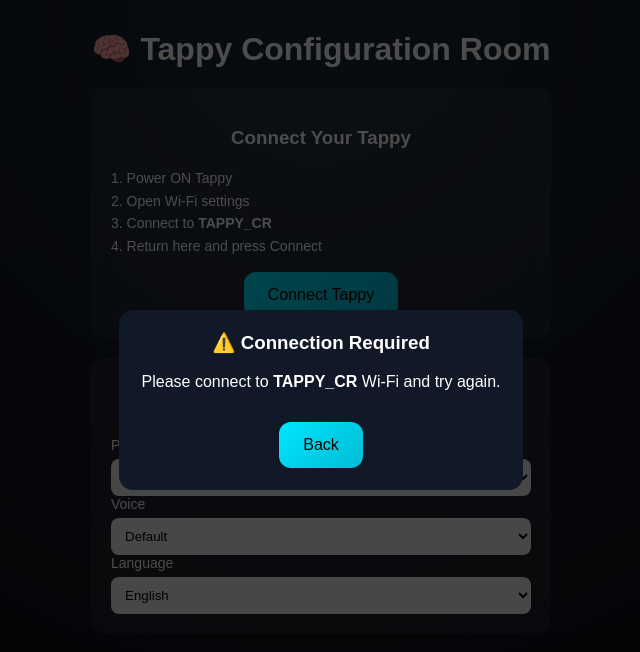
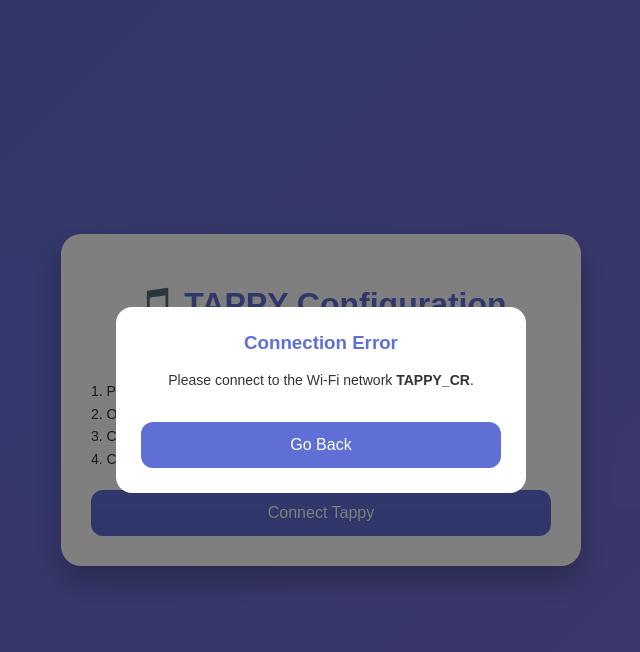
Before and after one commit to tharuldasan/TAPPY-WEB, a plain HTML site: page index.html in a window 1280 px wide. Both pictures are taken after a click on the button "Connect Tappy". Shown: the whole page, without its empty margins (319-959 px from the left). Drawn offline with Linux system fonts and the light colour scheme; no server answers.

Commit message:
Update index.html

```diff
--- a/index.html
+++ b/index.html
@@ -6,159 +6,129 @@
 <meta name="viewport" content="width=device-width, initial-scale=1.0">
 
 <style>
+/* MATCHING YOUR ESP32 STYLE */
 body {
   margin: 0;
   font-family: Arial, sans-serif;
-  background: radial-gradient(circle at top, #1b2735, #090a0f);
-  color: #fff;
+  background: linear-gradient(135deg, #5f6fd6, #7b6fd6);
 }
 
-.container {
-  padding: 20px;
+/* DASHBOARD */
+#dashboard {
+  min-height: 100vh;
+  display: flex;
+  align-items: center;
+  justify-content: center;
+}
+
+.card {
+  background: #ffffff;
+  border-radius: 20px;
+  padding: 30px;
+  width: 90%;
+  max-width: 460px;
+  box-shadow: 0 15px 30px rgba(0,0,0,0.25);
   text-align: center;
 }
 
-h1 {
-  margin: 10px 0;
+.card h1 {
+  color: #5f6fd6;
+  margin-bottom: 20px;
 }
 
-.card {
-  background: rgba(255,255,255,0.06);
-  backdrop-filter: blur(10px);
-  border-radius: 14px;
-  padding: 20px;
-  margin: 20px auto;
-  max-width: 420px;
+.instructions {
+  text-align: left;
+  color: #333;
+  font-size: 14px;
+  line-height: 1.6;
 }
 
 button {
-  background: linear-gradient(135deg, #00e5ff, #00bcd4);
+  margin-top: 20px;
+  width: 100%;
+  padding: 14px;
+  font-size: 16px;
+  border-radius: 12px;
   border: none;
-  border-radius: 12px;
-  padding: 14px 24px;
-  font-size: 16px;
+  background: #5f6fd6;
+  color: #fff;
   cursor: pointer;
-  color: #000;
-  margin-top: 15px;
 }
 
 button:hover {
   opacity: 0.9;
 }
 
-.instructions {
-  text-align: left;
-  font-size: 14px;
-  line-height: 1.6;
-}
-
-/* Settings */
-.settings {
-  text-align: left;
-  font-size: 14px;
-  margin-top: 10px;
-}
-
-.settings select {
-  width: 100%;
-  padding: 10px;
-  border-radius: 8px;
-  border: none;
-  margin-top: 6px;
-}
-
-/* iframe */
+/* IFRAME */
 #tappyFrame {
   display: none;
-  width: 100%;
+  width: 100vw;
   height: 100vh;
   border: none;
 }
 
-/* Popup */
-.popup {
+/* POPUP */
+#popup {
   display: none;
   position: fixed;
   inset: 0;
-  background: rgba(0,0,0,0.7);
+  background: rgba(0,0,0,0.5);
   align-items: center;
   justify-content: center;
-  z-index: 10;
 }
 
 .popup-box {
-  background: #111827;
-  border-radius: 14px;
-  padding: 22px;
+  background: #ffffff;
+  border-radius: 16px;
+  padding: 25px;
   width: 90%;
   max-width: 360px;
   text-align: center;
 }
 
 .popup-box h3 {
+  color: #5f6fd6;
   margin-top: 0;
 }
 
+.popup-box p {
+  color: #333;
+  font-size: 14px;
+}
+
 .popup-box button {
-  margin-top: 15px;
+  background: #5f6fd6;
 }
 </style>
 </head>
 
 <body>
 
-<div class="container" id="dashboard">
-  <h1>🧠 Tappy Configuration Room</h1>
-
+<!-- DASHBOARD -->
+<div id="dashboard">
   <div class="card">
-    <h3>Connect Your Tappy</h3>
+    <h1>🎵 TAPPY Configuration Room</h1>
 
     <div class="instructions">
       1. Power ON Tappy<br>
       2. Open Wi-Fi settings<br>
       3. Connect to <b>TAPPY_CR</b><br>
-      4. Return here and press Connect
+      4. Come back and press Connect
     </div>
 
     <button onclick="connectTappy()">Connect Tappy</button>
   </div>
-
-  <div class="card">
-    <h3>Quick Preferences</h3>
-
-    <div class="settings">
-      Personality
-      <select>
-        <option>Friendly</option>
-        <option>Serious</option>
-        <option>Funny</option>
-      </select>
-
-      Voice
-      <select>
-        <option>Default</option>
-        <option>Male</option>
-        <option>Female</option>
-      </select>
-
-      Language
-      <select>
-        <option>English</option>
-        <option>Sinhala</option>
-        <option>Tamil</option>
-      </select>
-    </div>
-  </div>
 </div>
 
+<!-- ESP32 WEB -->
 <iframe id="tappyFrame"></iframe>
 
-<!-- Popup -->
-<div class="popup" id="popup">
+<!-- POPUP -->
+<div id="popup">
   <div class="popup-box">
-    <h3>⚠️ Connection Required</h3>
+    <h3>Connection Error</h3>
     <p id="popupText"></p>
-    <button onclick="closePopup()">Back</button>
+    <button onclick="goBack()">Go Back</button>
   </div>
 </div>
 
@@ -167,18 +137,16 @@
 let loaded = false;
 
 function connectTappy() {
-  loaded = false;
-
   fetch(TAPPY_URL, { mode: "no-cors" })
     .then(() => loadTappy())
     .catch(() => showPopup(
-      "Please connect to <b>TAPPY_CR</b> Wi-Fi and try again."
+      "Please connect to the Wi-Fi network <b>TAPPY_CR</b>."
     ));
 
   setTimeout(() => {
     if (!loaded) {
       showPopup(
-        "Tappy not detected.<br>Reconnect to <b>TAPPY_CR</b>."
+        "Tappy not detected.<br>Please reconnect to <b>TAPPY_CR</b>."
       );
     }
   }, 4000);
@@ -190,13 +158,7 @@
   frame.style.display = "block";
   frame.src = TAPPY_URL;
 
-  setTimeout(() => {
-    try {
-      loaded = true;
-    } catch {
-      reset();
-    }
-  }, 2000);
+  setTimeout(() => loaded = true, 1500);
 
   setTimeout(() => {
     if (!loaded) reset();
@@ -206,9 +168,9 @@
 function reset() {
   document.getElementById("tappyFrame").src = "";
   document.getElementById("tappyFrame").style.display = "none";
-  document.getElementById("dashboard").style.display = "block";
+  document.getElementById("dashboard").style.display = "flex";
   showPopup(
-    "Wrong Wi-Fi or connection lost.<br>Please reconnect to <b>TAPPY_CR</b>."
+    "Wrong Wi-Fi or connection lost.<br>Please connect to <b>TAPPY_CR</b> again."
   );
 }
 
@@ -217,7 +179,7 @@
   document.getElementById("popup").style.display = "flex";
 }
 
-function closePopup() {
+function goBack() {
   document.getElementById("popup").style.display = "none";
 }
 </script>
```
